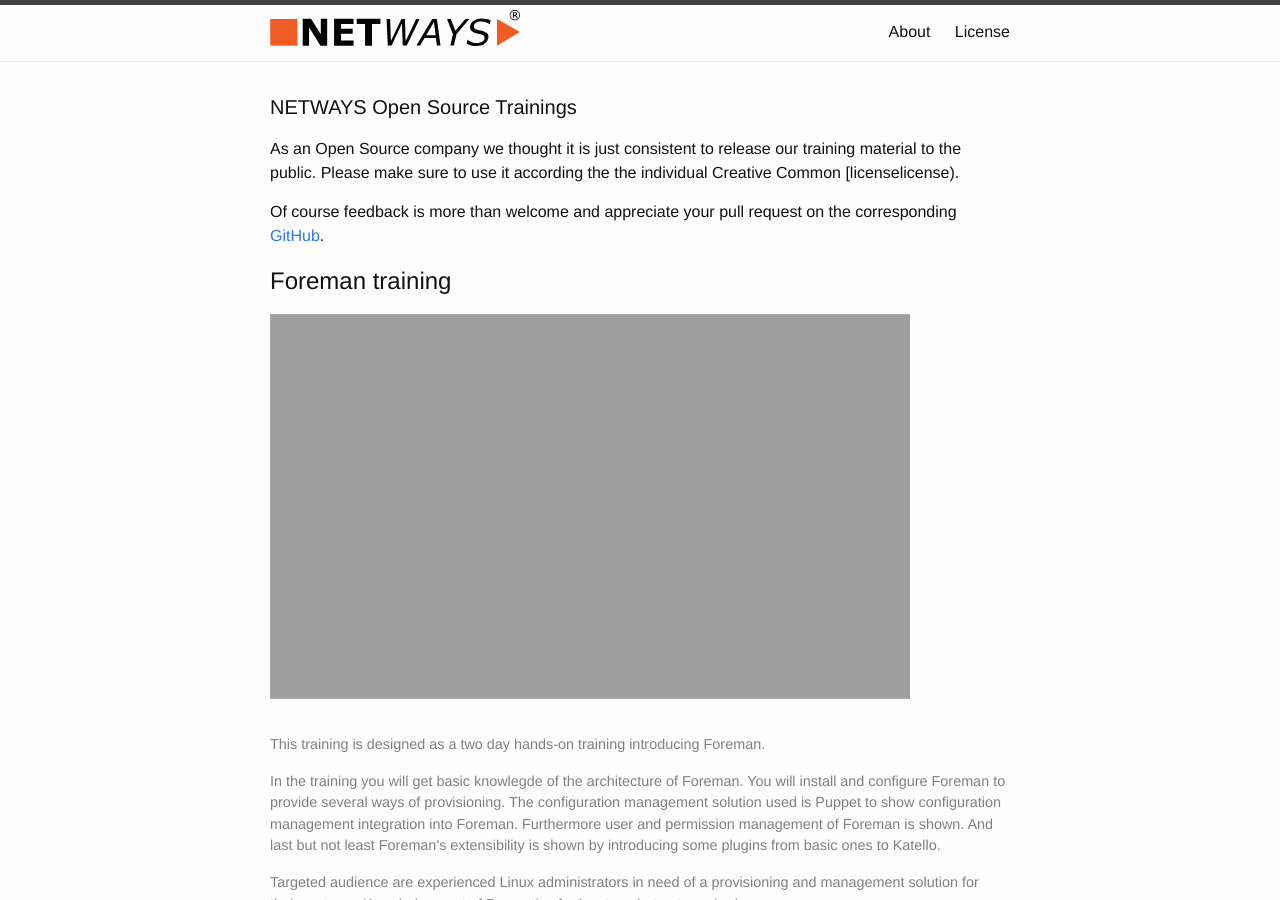
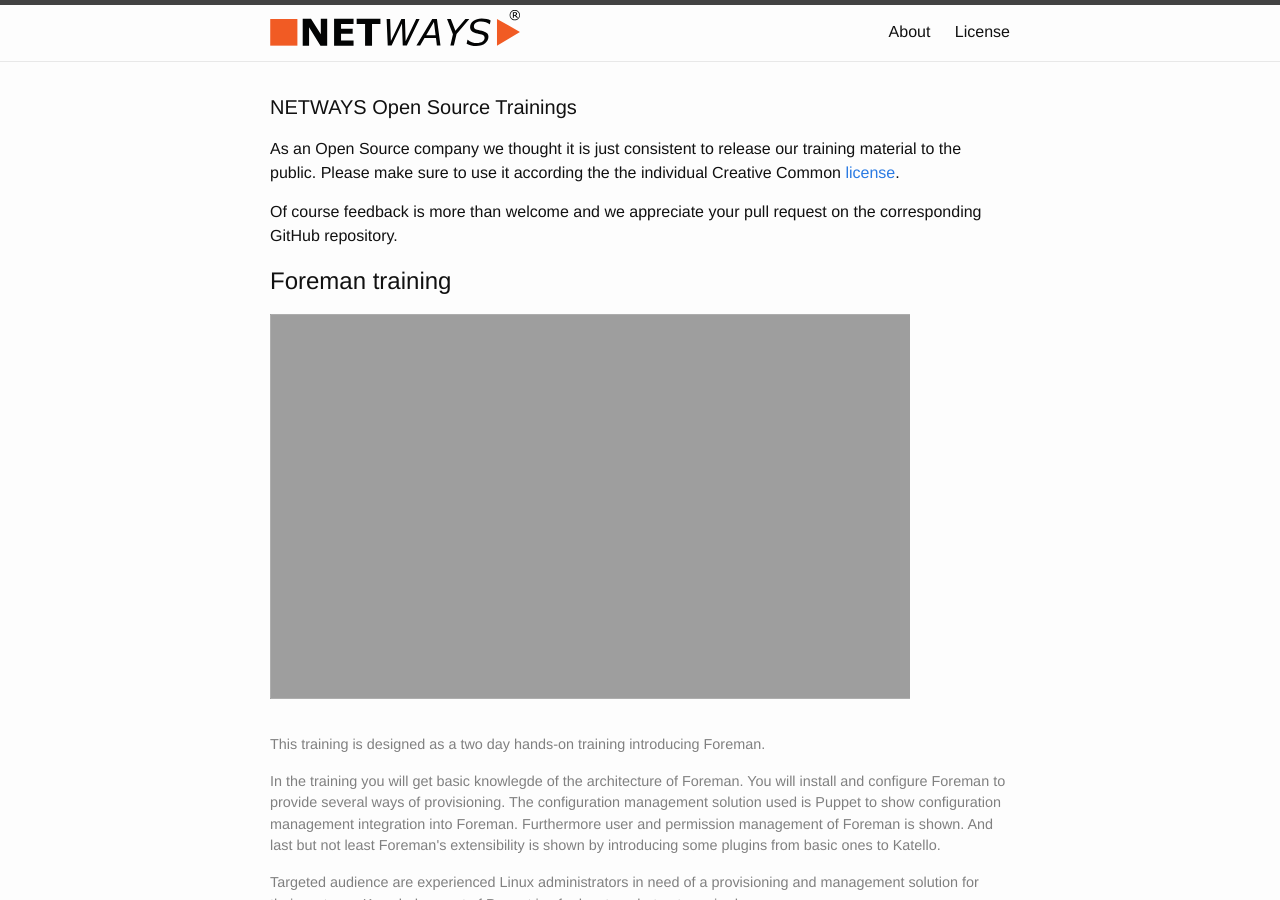
Before and after one commit to NETWAYS/net-trainings, a Jekyll site: the page built from index.md, in a window 1280 px wide and 900 px high. Built offline with Jekyll 4.4.1, drawn with Linux system fonts in a browser that asks for light colours.

Commit message:
Removes Github link in introduction

```diff
--- a/index.md
+++ b/index.md
@@ -5,9 +5,10 @@
 layout: home
 ---
 
-As an Open Source company we thought it is just consistent to release our training material to the public. Please make sure to use it according the the individual Creative Common [licenselicense).
+As an Open Source company we thought it is just consistent to release our training material to the public. Please make sure to use it according the the individual Creative Common [license](license).
 
-Of course feedback is more than welcome and appreciate your pull request on the corresponding [GitHub](http://www.github.com).
+Of course feedback is more than welcome and we appreciate your pull request on the corresponding GitHub repository.
+
 ## Foreman training
 
 <div class="wrap">
```
